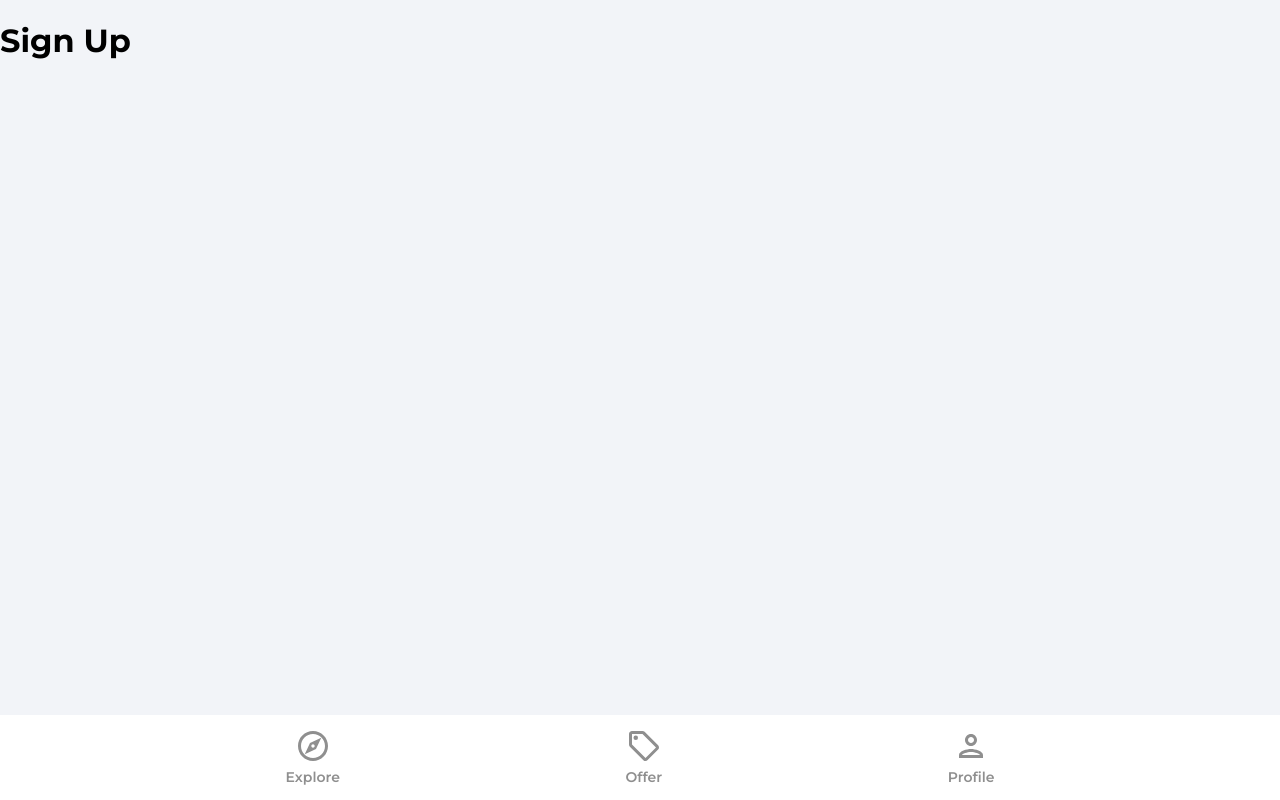
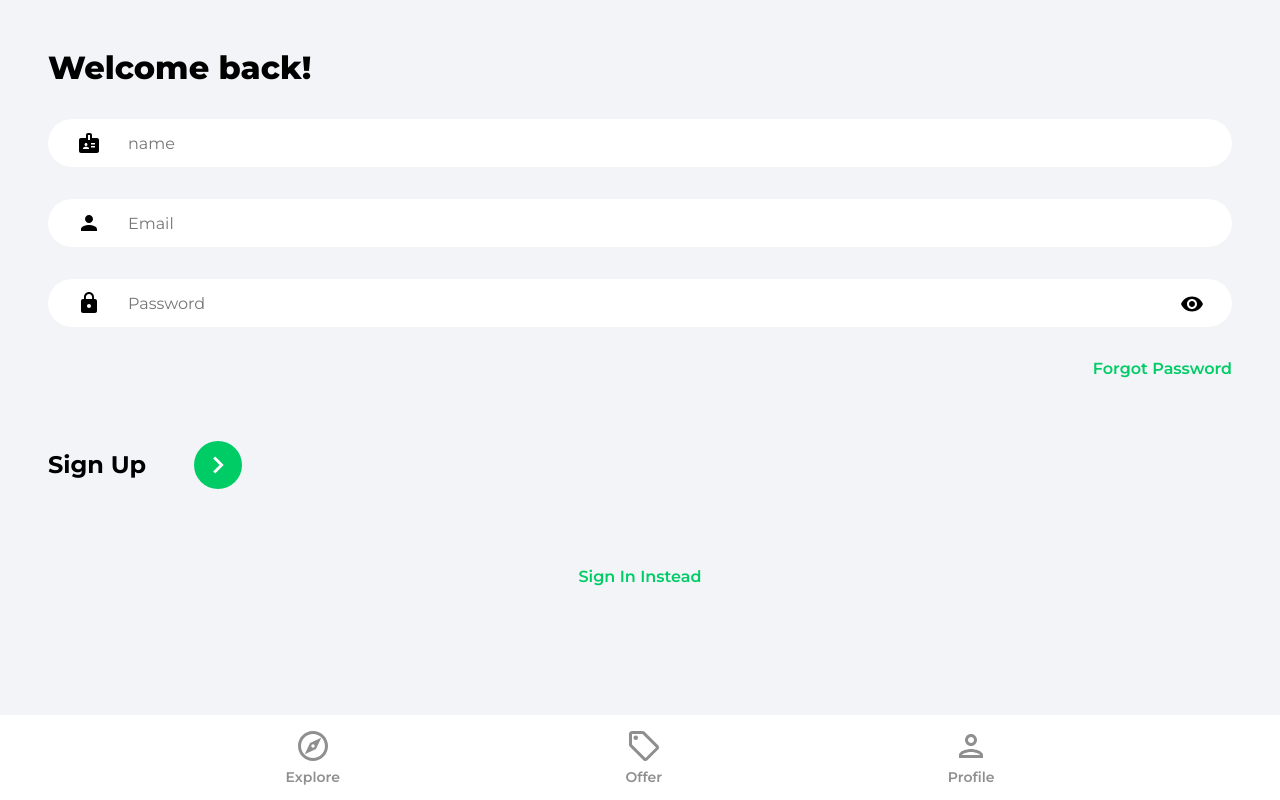
Before and after one commit to muksis/house-marketplace, a React (Create React App) app: page /sign-up in a window 1280 px wide. Built offline with nearby package versions, Linux system fonts and the light colour scheme.

Commit message:
Add sign in and sign up forms

```diff
--- a/src/pages/SignIn.jsx
+++ b/src/pages/SignIn.jsx
@@ -1,8 +1,62 @@
+import { useState } from "react";
+import { Link, useNavigate } from "react-router-dom";
+import { ReactComponent as ArrowRightIcon } from "../assets/svg/keyboardArrowRightIcon.svg";
+import visibilityIcon from "../assets/svg/visibilityIcon.svg";
+
 function SignIn() {
+    const [showPassword, setShowPassword] = useState(false);
+    const [formData, setFormData] = useState({
+      email: "",
+      password: ""
+    });
+    const {email, password} =formData;
+
+    const navigate = useNavigate();
+
+    const onChange = (e) => {
+      setFormData(prevState => ({
+        ...prevState,
+        [e.target.id]: e.target.value,
+      }));
+    };
+
     return (
-      <div>
-        <h1>Sign In</h1>
-      </div>
+      <>
+        <div className="pageContainer">
+          <header>
+            <p className="pageHeader">Welcome back!</p>
+          </header>
+
+          <main>
+            <form>
+              <input type="email" className="emailInput" placeholder="Email" id="email" value={email} onChange={onChange} />
+
+              <div className="passwordInputDiv">
+                <input type={showPassword ? "text" : "password"} className="passwordInput" placeholder="Password" id="password" value={password} onChange={onChange} />
+
+              <img src={visibilityIcon} alt="Show password" className="showPassword" onClick={() => setShowPassword(prevState => !prevState)} />
+              </div>
+
+              <Link to="/forgot-password" className="forgotPasswordLink">
+                Forgot Password
+              </Link>
+
+              <div className="signInBar">
+                <p className="signInText">Sign In</p>
+                <button className="signInButton">
+                  <ArrowRightIcon fill="#ffffff" width="34px" height="34px" />
+                </button>
+              </div>
+            </form>
+
+            {/* Google OAuth */}
+
+            <Link to="/sign-up" className="registerLink">
+              Sign Up Instead
+            </Link>
+          </main>
+        </div>
+      </>
     )
   }
 
--- a/src/pages/SignUp.jsx
+++ b/src/pages/SignUp.jsx
@@ -1,8 +1,65 @@
+import { useState } from "react";
+import { Link, useNavigate } from "react-router-dom";
+import { ReactComponent as ArrowRightIcon } from "../assets/svg/keyboardArrowRightIcon.svg";
+import visibilityIcon from "../assets/svg/visibilityIcon.svg";
+
 function SignUp() {
+    const [showPassword, setShowPassword] = useState(false);
+    const [formData, setFormData] = useState({
+      name: "",
+      email: "",
+      password: ""
+    });
+    const { name, email, password } =formData;
+
+    const navigate = useNavigate();
+
+    const onChange = (e) => {
+      setFormData(prevState => ({
+        ...prevState,
+        [e.target.id]: e.target.value,
+      }));
+    };
+
     return (
-      <div>
-        <h1>Sign Up</h1>
-      </div>
+      <>
+        <div className="pageContainer">
+          <header>
+            <p className="pageHeader">Welcome back!</p>
+          </header>
+
+          <main>
+            <form>
+              <input type="text" className="nameInput" placeholder="name" id="name" value={name} onChange={onChange} />
+
+              <input type="email" className="emailInput" placeholder="Email" id="email" value={email} onChange={onChange} />
+
+              <div className="passwordInputDiv">
+                <input type={showPassword ? "text" : "password"} className="passwordInput" placeholder="Password" id="password" value={password} onChange={onChange} />
+
+                <img src={visibilityIcon} alt="Show password" className="showPassword" onClick={() => setShowPassword(prevState => !prevState)} />
+              </div>
+
+              <Link to="/forgot-password" className="forgotPasswordLink">
+                Forgot Password
+              </Link>
+
+              <div className="signUpBar">
+                <p className="signUpText">Sign Up</p>
+                <button className="signUpButton">
+                  <ArrowRightIcon fill="#ffffff" width="34px" height="34px" />
+                </button>
+              </div>
+            </form>
+
+            {/* Google OAuth */}
+
+            <Link to="/sign-in" className="registerLink">
+              Sign In Instead
+            </Link>
+          </main>
+        </div>
+      </>
     )
   }
 
```
